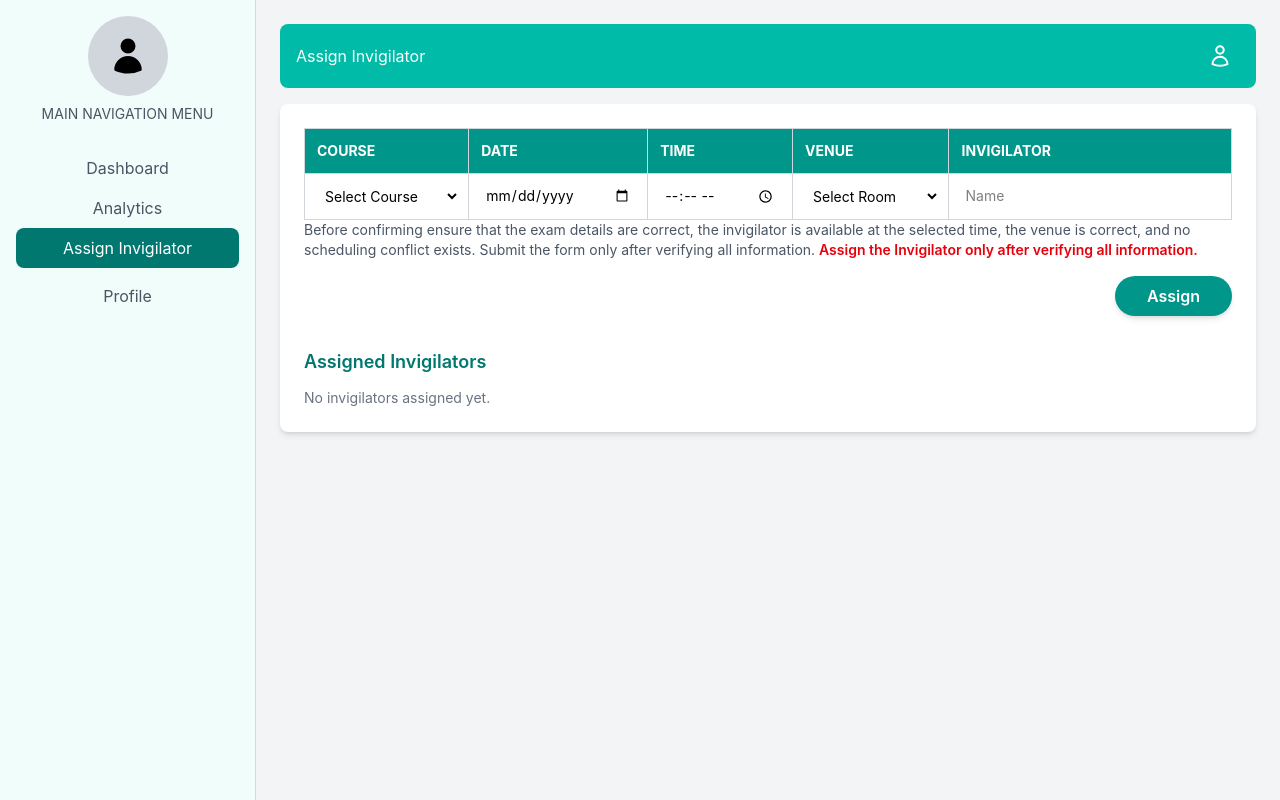
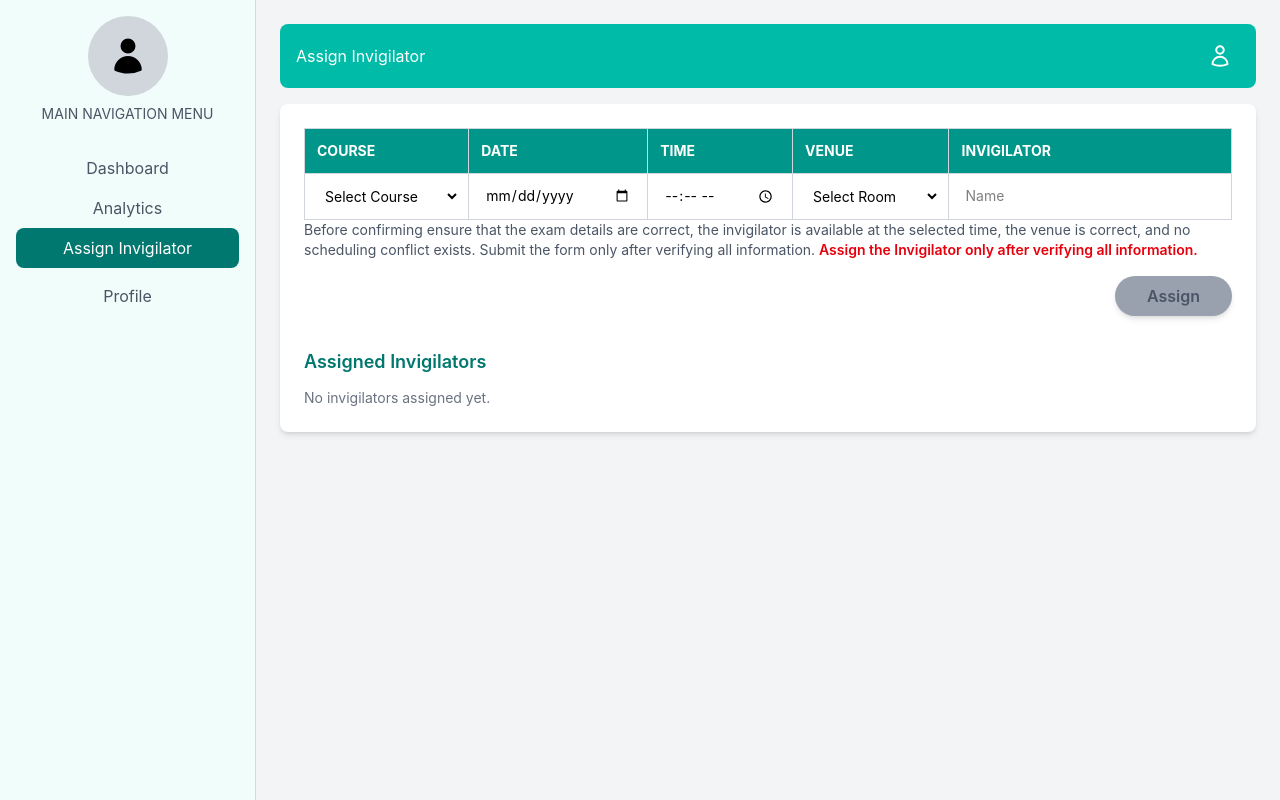
Before and after one commit to Harris-Zintambila/automated_attendance_sys_-web, a React (Vite) app: page /assign in a window 1280 px wide. Built offline with nearby package versions, Linux system fonts and the light colour scheme.

Commit message:
the cursor on the assign button has been customized to pointer

```diff
--- a/src/Assign/assign.jsx
+++ b/src/Assign/assign.jsx
@@ -108,7 +108,7 @@ function AssignInvigilator() {
           )}
         </div>
         <div className="bg-white rounded-lg shadow-md p-4 md:p-6">
-          <table className="w-full min-w-full border-rounded border-gray-300">
+          <table className="w-full min-w-full border border-gray-300">
             <thead>
               <tr className="bg-teal-600 text-white text-sm">
                 <th className="p-3 text-left border border-gray-300 whitespace-nowrap">COURSE</th>
@@ -200,7 +200,12 @@ function AssignInvigilator() {
           <div className="flex justify-end mt-4">
             <button
               onClick={handleAssign}
-              className="bg-teal-600 hover:bg-teal-700 text-white font-semibold px-8 py-2 rounded-full shadow-md transition-colors"
+              disabled={!formData.course || !formData.date || !formData.time || !formData.room || !formData.invigilator}
+              className={`font-semibold px-8 py-2 rounded-full shadow-md transition-colors ${
+                !formData.course || !formData.date || !formData.time || !formData.room || !formData.invigilator
+                  ? 'bg-gray-400 text-gray-600 cursor-pointer'
+                  : 'bg-teal-600 hover:bg-teal-700 text-white'
+              }`}
             >
               Assign
             </button>
```
